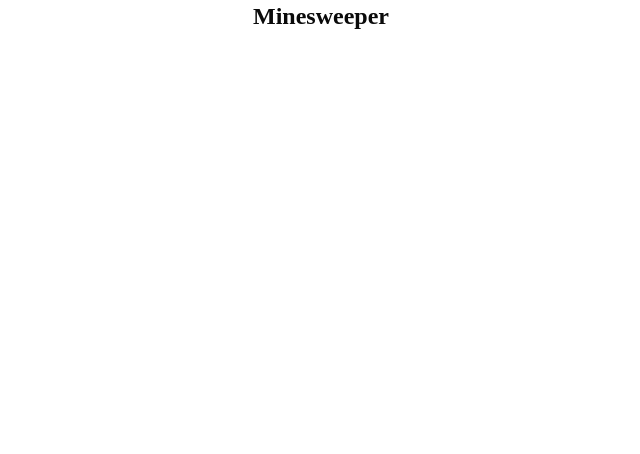
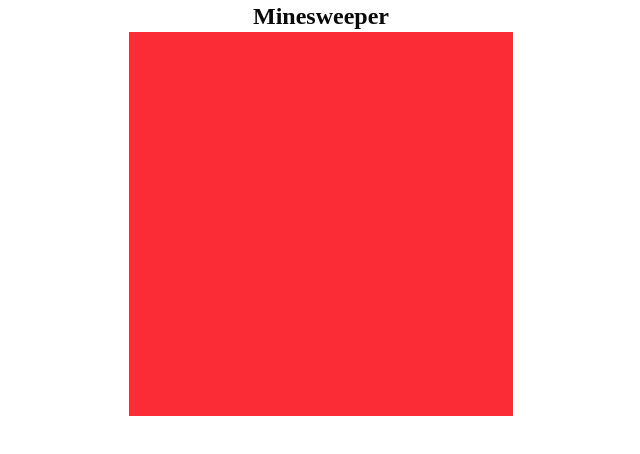
Before and after one commit to shawninder/minesweeper, a Next.js app: page / in a window 1280 px wide. Shown: the top 454 px of the page, without its empty margins (319-959 px from the left). Built offline with nearby package versions, Linux system fonts and the light colour scheme.

Commit message:
Small change to test deploymet again

```diff
--- a/app/page.tsx
+++ b/app/page.tsx
@@ -1,5 +1,11 @@
 import Header from "@/components/Header"
+import Gameboard from "@/components/Gameboard"
 
 export default function Home() {
-  return <Header />
+  return (
+    <div className='flex flex-col items-center justify-center'>
+      <Header />
+      <Gameboard />
+    </div>
+  )
 }
--- /dev/null
+++ b/components/Gameboard.tsx
@@ -0,0 +1,7 @@
+export default function Gameboard() {
+  return (
+    <div>
+      <div className='w-96 h-96 bg-red-500'></div>
+    </div>
+  )
+}
```
